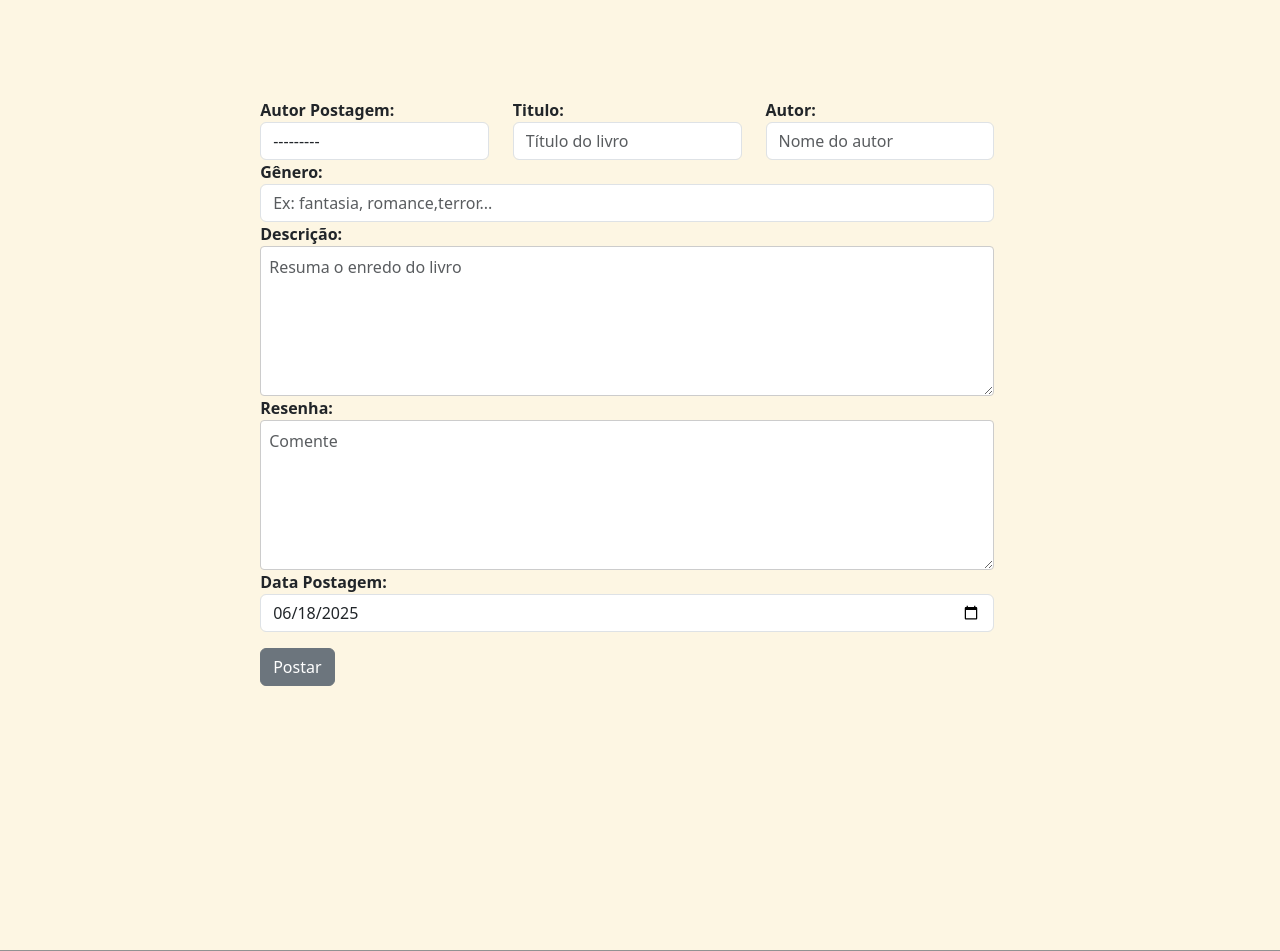
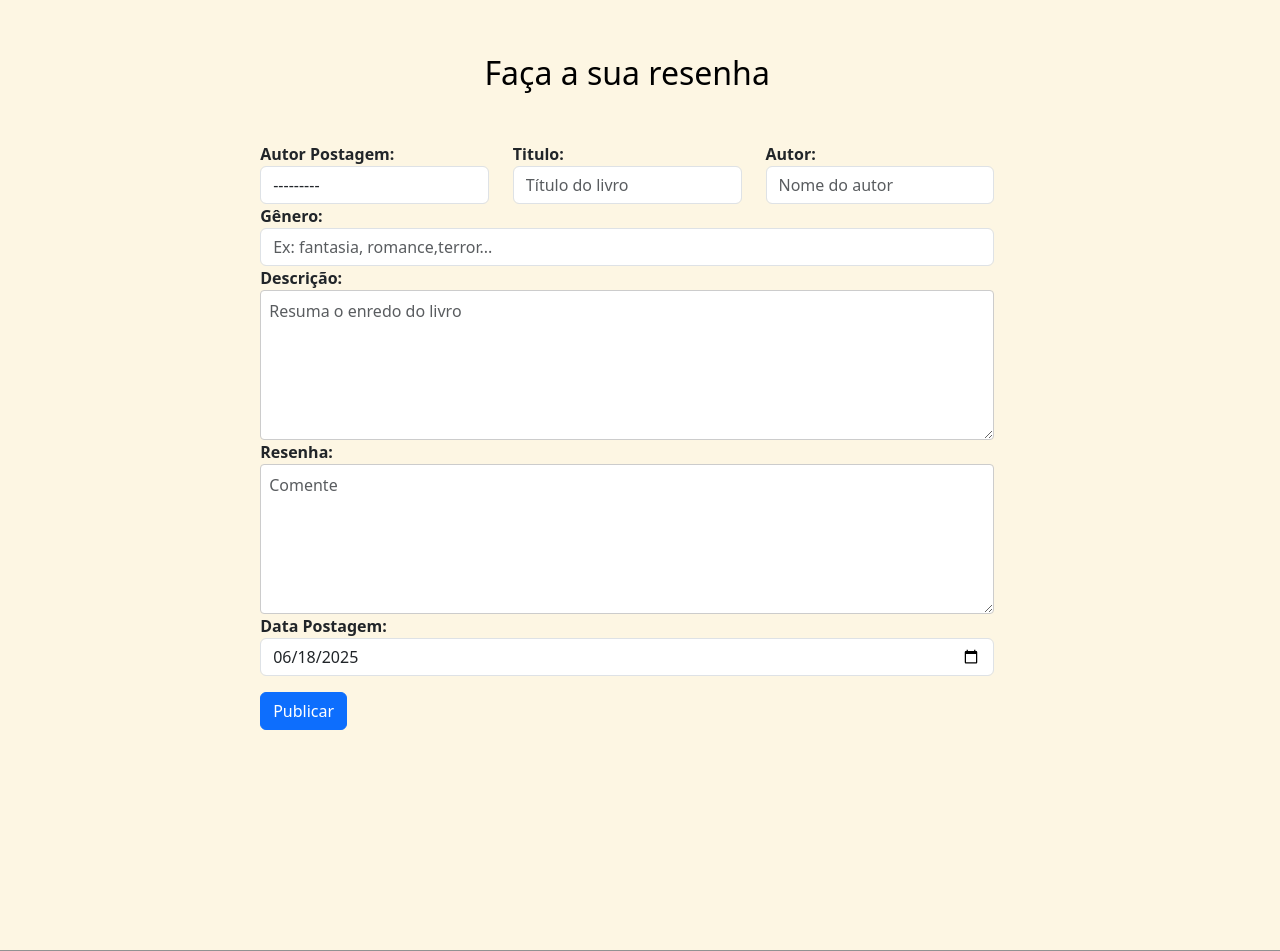
Before and after one commit to Joshua-Schumacher/Projeto_Django_livros, a Django app: page /criar_postagem/ in a window 1280 px wide. Shown: the part 200-1151 px from the top of the page. Run offline with Django 5.2, Linux system fonts and the light colour scheme; data comes from the database, SQL or seed files in the repository; both versions use the stored data as it was after the commit; some libraries are stand-ins or nearby versions.

Commit message:
update_final

```diff
--- a/blog_livros/templates/paginas/criar_postagem.html
+++ b/blog_livros/templates/paginas/criar_postagem.html
@@ -15,26 +15,44 @@
         border: 1px solid #ccc;
         border-radius: 4px;
         resize: vertical;
+
     }
+
+    .em_coluna{
+        display: flex;
+        flex-direction: column;
+        align-items: center;
+    }
+
+    #titulo_post{
+        color: black !important;
+        margin-bottom: 50px;
+    }
+
+
 </style>
 
+<section class="em_coluna">
+    <div >
+        <h2 id="titulo_post"> {{ titulo_pagina }}</h2>
+    </div>
 
     <section>
-        <form action="{% url 'criar_post' %}" method="post">
+        <form action="" method="post">
             {% csrf_token %}
             <!-- Primeira Linha -->
             <div class="row">
                 <div class='col'>
-                    <label for="id_nome"><strong>Autor Postagem:</strong></label>
+                    <label for="id_autor_postagem"><strong>Autor Postagem:</strong></label>
                     {{ form.autor_postagem }}
                 </div>
                 <div class='col'>
-                    <label for="id_nome"><strong>Titulo:</strong> </label>
+                    <label for="id_titulo"><strong>Titulo:</strong> </label>
                     {{ form.titulo }}
                 </div>
 
                 <div class='col'>
-                    <label for="id_nome"><strong>Autor:</strong></label>
+                    <label for="id_autor"><strong>Autor:</strong></label>
                     {{ form.autor }}
                 </div>
             </div>
@@ -42,28 +60,28 @@
             <!-- Segunda Linha -->
             <div class="row">
                 <div class="col">
-                    <label for="id_nome"><strong>Gênero:</strong></label>
+                    <label for="id_genero"><strong>Gênero:</strong></label>
                     {{ form.genero }}
                 </div>
             </div>
 
             <div class="row">
                 <div class="col">
-                    <label for="id_nome"><strong>Descrição:</strong></label>
-                        {{ form.descricao }}
+                    <label for="id_descricao"><strong>Descrição:</strong></label>
+                    {{ form.descricao }}
                 </div>
             </div>
 
             <!-- Terceira Linha -->
             <div class="row">
                 <div class='col'>
-                    <label for="id_nome"><strong>Resenha:</strong></label>
+                    <label for="id_resenha"><strong>Resenha:</strong></label>
                     {{ form.resenha }}
                 </div>
             </div>
             <div class="row">
                 <div class='col'>
-                    <label for="id_nome"><strong>Data Postagem:</strong></label>
+                    <label for="id_data_postagem"><strong>Data Postagem:</strong></label>
                     {{ form.data_postagem }}
                 </div>
             </div>
@@ -71,7 +89,7 @@
 
             <div class='row mt-3 mb-3 '>
                 <div class="btn-block">
-                    <button class="btn btn-secondary " type="submit">Postar</button>
+                    <button class="btn btn-primary " type="submit"> {{ botao }}</button>
                 </div>
             </div>
 
@@ -79,5 +97,6 @@
 
         </form>
     </section>
+</section>
 
 {% endblock %}
--- a/blog_livros/templates/paginas/deletar.html
+++ b/blog_livros/templates/paginas/deletar.html
@@ -5,12 +5,12 @@
 <section class="row d-flex justify-content-sm-center text-center mt-5 ">
     <div class="col-sm-10 align-items-center">
         <h1 >Deletar Postagem</h1>
-        <p>Tem certeza que deseja deletar a postagem do livro:"{{ PostagemLivro.titulo }}?</p>
+        <p>Tem certeza que deseja deletar a postagem do livro:"{{ object.titulo }}"?</p>
 
         <form method="post" class="align-items-center">
             {% csrf_token %}
             <button type="submit" class="btn btn-danger btn-sm">Deletar</button>
-            <a href="{% url 'biblioteca' %} " class="btn btn-dark btn-sm">Cancelar</a>
+            <a href="{% url 'biblioteca' %} " class="btn btn-secondary btn-sm">Cancelar</a>
         </form>
     </div>
 </section>
--- a/blog_livros/views.py
+++ b/blog_livros/views.py
@@ -21,6 +21,13 @@ class PostagemLivros_page(CreateView):
     model = PostagemLivros
     form_class = PostagemForm
     template_name = 'paginas/criar_postagem.html'
+
+    def get_context_data(self, **kwargs):
+        context = super().get_context_data(**kwargs)
+        context['titulo_pagina'] = 'Faça a sua resenha'
+        context['botao'] = 'Publicar'
+        return context
+
     success_url = reverse_lazy('biblioteca')
 
 
@@ -37,7 +44,7 @@ class PostagemUpdate(UpdateView):
 
     def get_context_data(self, **kwargs):
         context = super().get_context_data(**kwargs)
-        context['titulo'] = 'Resenha'
+        context['titulo_pagina'] = 'Resenha'
         context['botao'] = 'Salvar'
         return context
 
```
Also changed, not shown: blog_livros/templates/paginas/biblioteca.html (+1 -9 lines), blog_livros/templates/paginas/home.html (+21 -0 lines), resenha.txt (added, +15 -0 lines), db.sqlite3.
